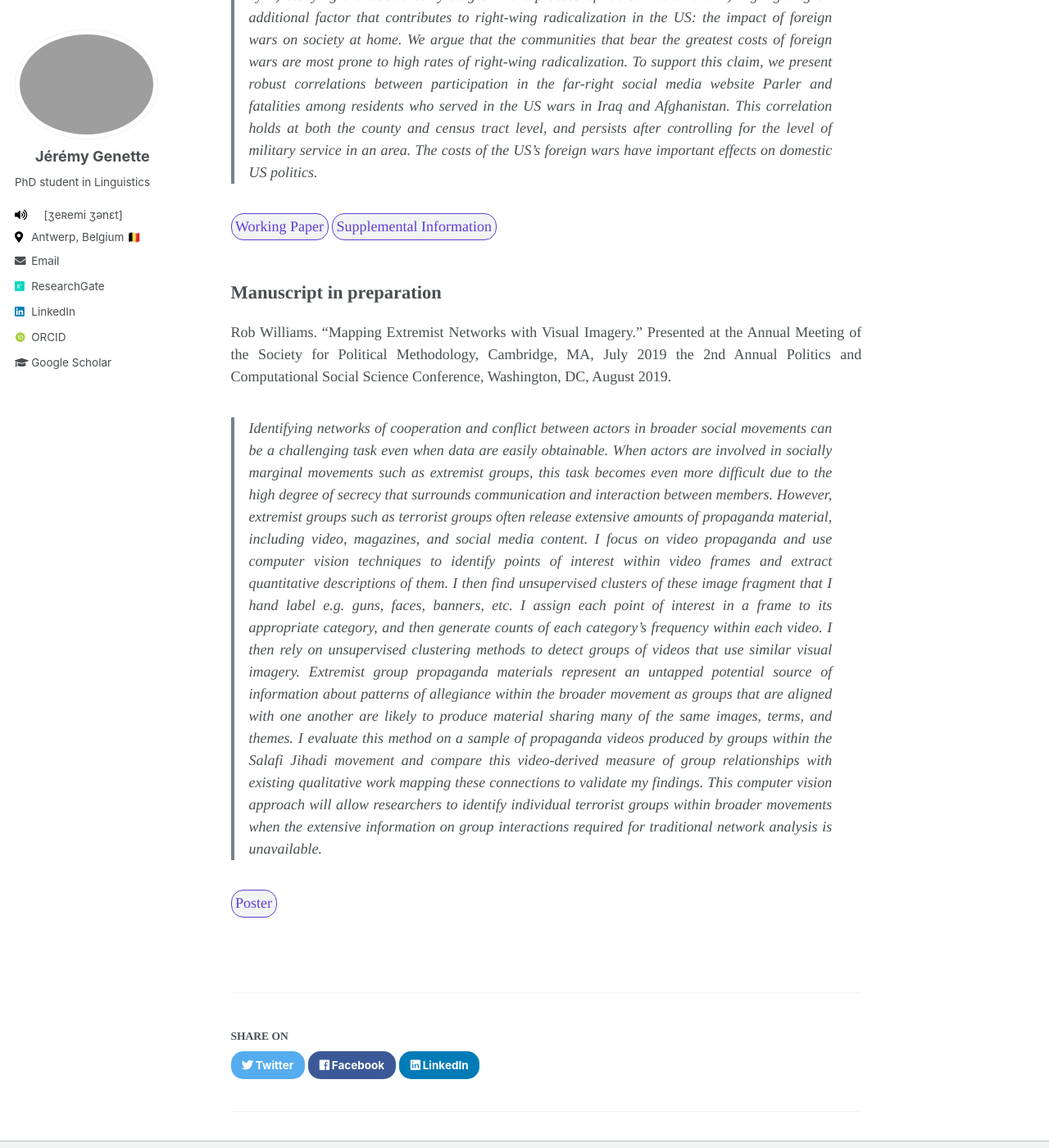
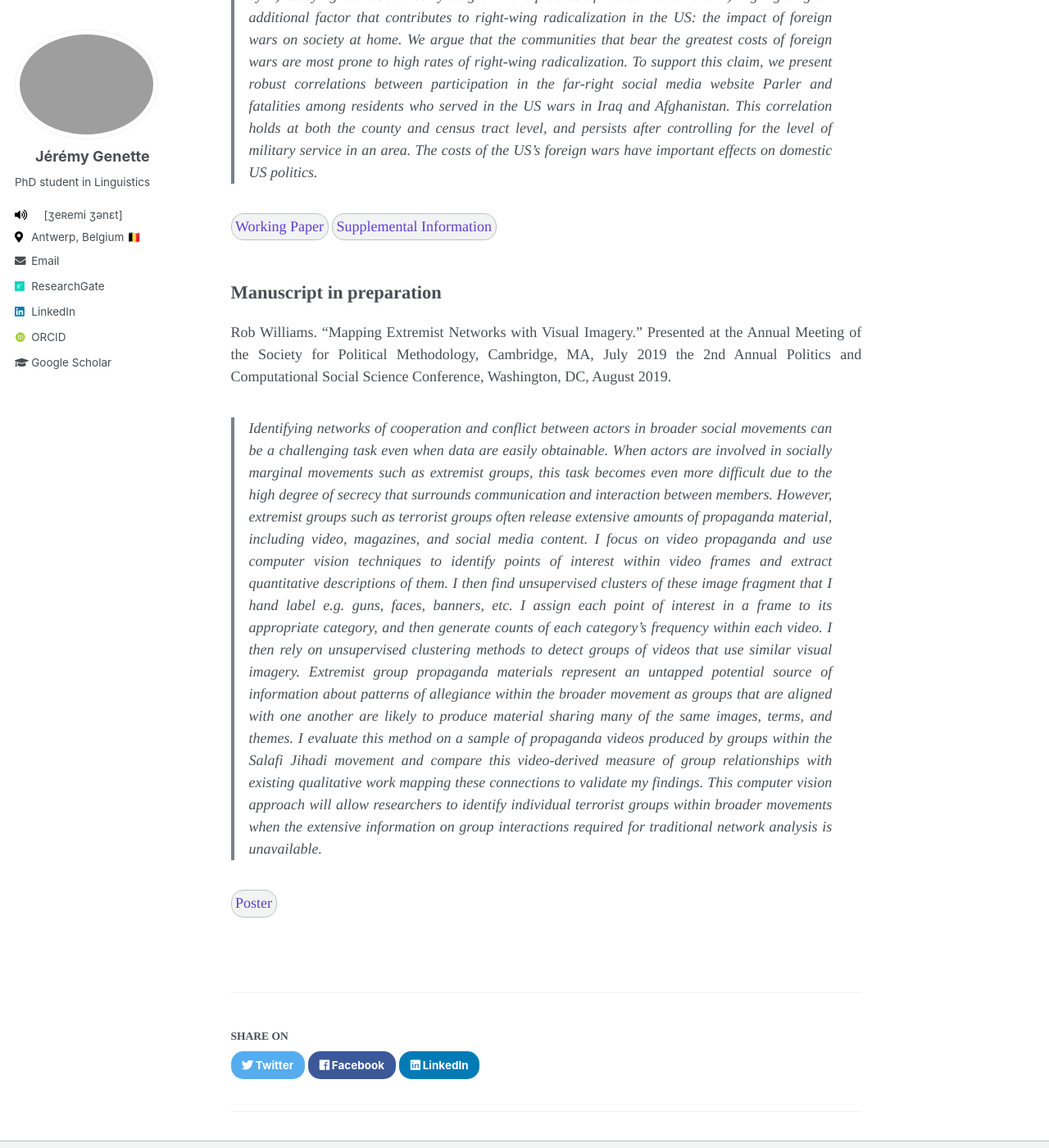
Before and after one commit to jgenette/jgenette.github.io, a Jekyll site: the page built from _research/dialectology.md, in a window 1280 px wide and 1400 px high, scrolled down 526 px. Shown: the whole window at 82% size. Built offline with Jekyll 4.4.1, drawn with Linux system fonts in a browser that asks for light colours; some web fonts are replaced.

Commit message:
Update _buttons.scss

```diff
--- a/_sass/_buttons.scss
+++ b/_sass/_buttons.scss
@@ -166,7 +166,7 @@
     background-color: $lighter-gray ;
     text-decoration: none !important;
     border: 1px solid;
-    border-color: $link-color;
+    border-color: $light-gray;
     border-radius: $border-radius;
     cursor: pointer;
 
```
